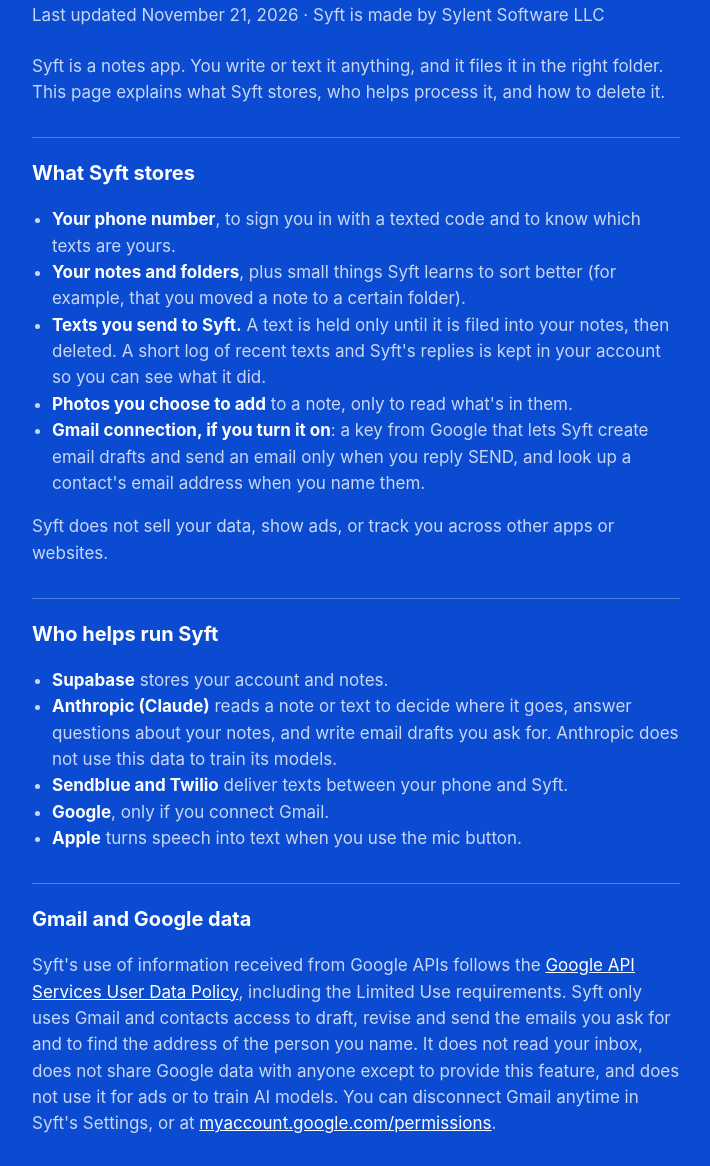
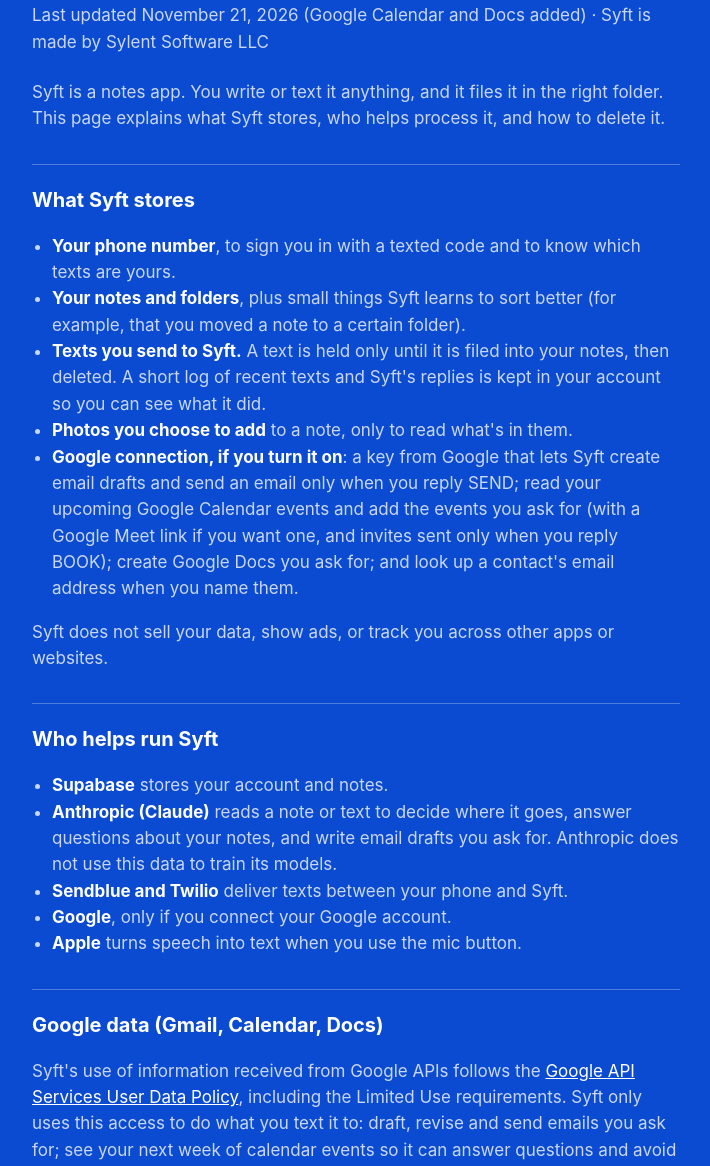
Before and after one commit to robbooks/syft, a plain HTML site: page index.html in a window 1280 px wide. Shown: the part 81-1247 px from the top of the page, without its empty margins (284-994 px from the left). Drawn offline with Linux system fonts and the light colour scheme.

Commit message:
Privacy policy: Google Calendar and Docs
Co-Authored-By: Claude Opus 5.5 <noreply@anthropic.com>

```diff
--- a/index.html
+++ b/index.html
@@ -21,7 +21,7 @@
 <body>
 <main>
   <h1>Syft Privacy Policy</h1>
-  <p class="date">Last updated November 21, 2026 · Syft is made by Sylent Software LLC</p>
+  <p class="date">Last updated November 21, 2026 (Google Calendar and Docs added) · Syft is made by Sylent Software LLC</p>
 
   <p>Syft is a notes app. You write or text it anything, and it files it in the right folder. This page explains what Syft stores, who helps process it, and how to delete it.</p>
 
@@ -31,7 +31,7 @@
     <li><strong>Your notes and folders</strong>, plus small things Syft learns to sort better (for example, that you moved a note to a certain folder).</li>
     <li><strong>Texts you send to Syft.</strong> A text is held only until it is filed into your notes, then deleted. A short log of recent texts and Syft's replies is kept in your account so you can see what it did.</li>
     <li><strong>Photos you choose to add</strong> to a note, only to read what's in them.</li>
-    <li><strong>Gmail connection, if you turn it on</strong>: a key from Google that lets Syft create email drafts and send an email only when you reply SEND, and look up a contact's email address when you name them.</li>
+    <li><strong>Google connection, if you turn it on</strong>: a key from Google that lets Syft create email drafts and send an email only when you reply SEND; read your upcoming Google Calendar events and add the events you ask for (with a Google Meet link if you want one, and invites sent only when you reply BOOK); create Google Docs you ask for; and look up a contact's email address when you name them.</li>
   </ul>
   <p>Syft does not sell your data, show ads, or track you across other apps or websites.</p>
 
@@ -40,15 +40,15 @@
     <li><strong>Supabase</strong> stores your account and notes.</li>
     <li><strong>Anthropic (Claude)</strong> reads a note or text to decide where it goes, answer questions about your notes, and write email drafts you ask for. Anthropic does not use this data to train its models.</li>
     <li><strong>Sendblue and Twilio</strong> deliver texts between your phone and Syft.</li>
-    <li><strong>Google</strong>, only if you connect Gmail.</li>
+    <li><strong>Google</strong>, only if you connect your Google account.</li>
     <li><strong>Apple</strong> turns speech into text when you use the mic button.</li>
   </ul>
 
-  <h2>Gmail and Google data</h2>
-  <p>Syft's use of information received from Google APIs follows the <a href="https://developers.google.com/terms/api-services-user-data-policy">Google API Services User Data Policy</a>, including the Limited Use requirements. Syft only uses Gmail and contacts access to draft, revise and send the emails you ask for and to find the address of the person you name. It does not read your inbox, does not share Google data with anyone except to provide this feature, and does not use it for ads or to train AI models. You can disconnect Gmail anytime in Syft's Settings, or at <a href="https://myaccount.google.com/permissions">myaccount.google.com/permissions</a>.</p>
+  <h2>Google data (Gmail, Calendar, Docs)</h2>
+  <p>Syft's use of information received from Google APIs follows the <a href="https://developers.google.com/terms/api-services-user-data-policy">Google API Services User Data Policy</a>, including the Limited Use requirements. Syft only uses this access to do what you text it to: draft, revise and send emails you ask for; see your next week of calendar events so it can answer questions and avoid conflicts; add the events you ask for; create the Google Docs you ask for (it can only see files it created); and find the address of the person you name. It does not read your inbox or other files, does not store your calendar, does not share Google data with anyone except to provide these features, and does not use it for ads or to train AI models. You can disconnect Google anytime in Syft's Settings, or at <a href="https://myaccount.google.com/permissions">myaccount.google.com/permissions</a>.</p>
 
   <h2>Deleting your data</h2>
-  <p>In Syft, open Settings (the gear) and tap <strong>Delete account</strong>. This erases your notes, folders, text history, Gmail connection and account right away. You can also email us and we will delete it for you.</p>
+  <p>In Syft, open Settings (the gear) and tap <strong>Delete account</strong>. This erases your notes, folders, text history, Google connection and account right away. You can also email us and we will delete it for you.</p>
 
   <h2>Children</h2>
   <p>Syft is not meant for children under 13.</p>
```
Also changed, not shown: privacy.html (+6 -6 lines).
